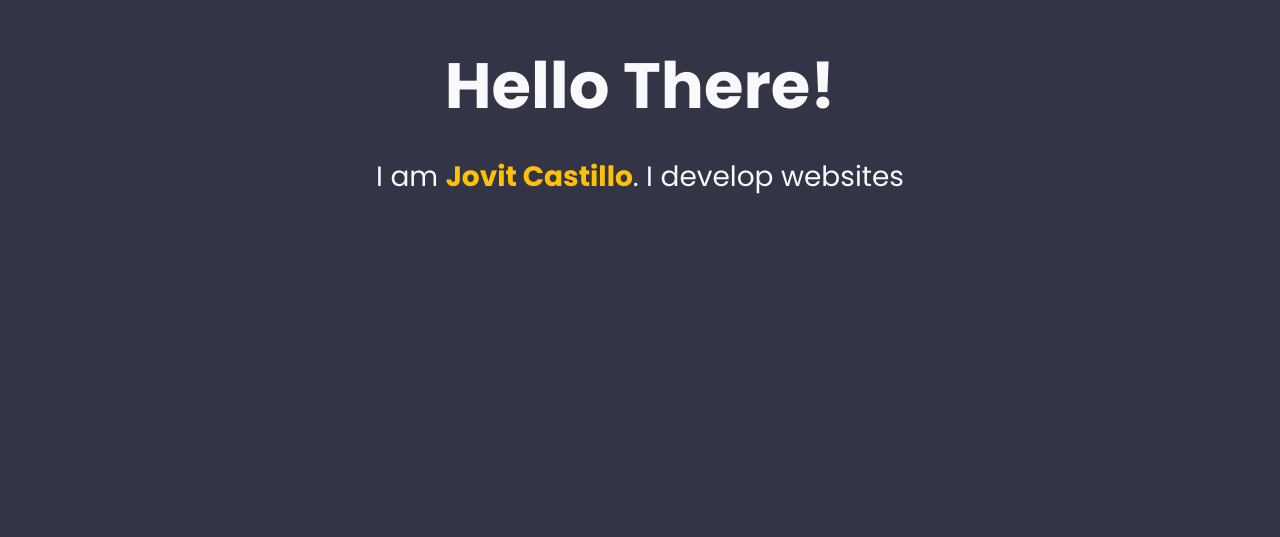
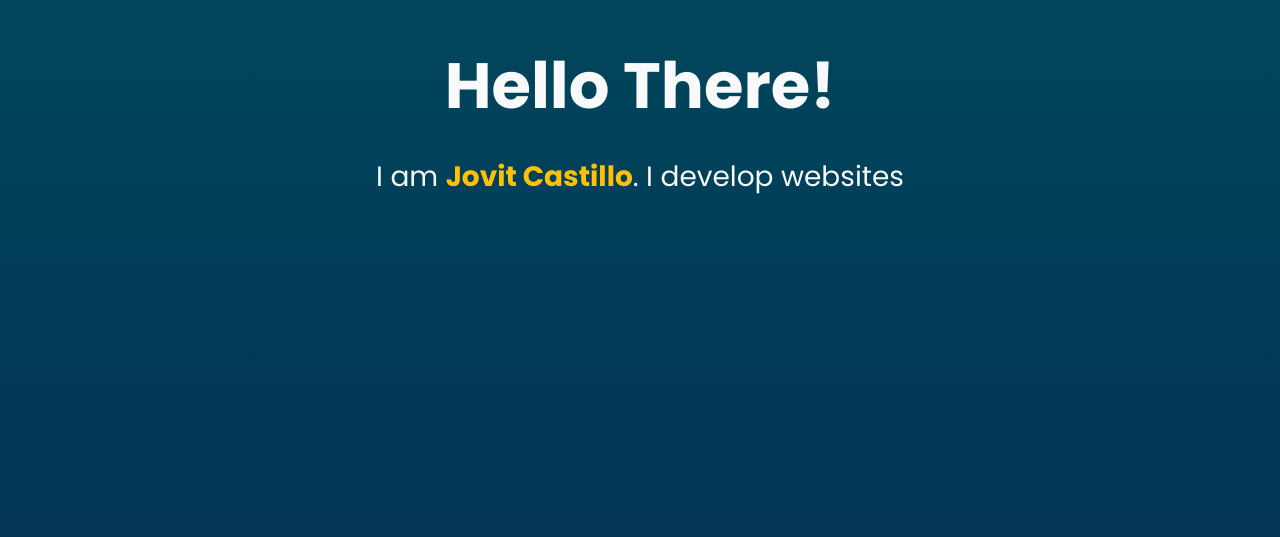
Before and after one commit to Jovitrycast/Portfolio, a React (Create React App) app: page / in a window 1280 px wide. Shown: the part 263-800 px from the top of the page. Built offline with nearby package versions, Linux system fonts and the light colour scheme.

Commit message:
changed main background added footer

```diff
--- a/src/pages/AboutMe/index.scss
+++ b/src/pages/AboutMe/index.scss
@@ -1,5 +1,4 @@
 .aboutMeWrapper{
-    background-color: #252532;
 
     .avatar {
         border-radius: 100%;
--- a/src/pages/Footer/index.jsx
+++ b/src/pages/Footer/index.jsx
@@ -1,6 +1,6 @@
 function index() {
   return (
-    <div className="p-2 text-center">Jovit S. Castillo &#169; 2022</div>
+    <div className="p-2 text-center text-light">Jovit S. Castillo &#169; 2022</div>
   )
 }
 
--- a/src/pages/Projects/index.scss
+++ b/src/pages/Projects/index.scss
@@ -1,3 +1,2 @@
 .projectsWrapper {
-    background-color: #252532;
 }
--- a/src/pages/home/index.scss
+++ b/src/pages/home/index.scss
@@ -2,7 +2,6 @@
 
 .homeWrapper{
     height: 100vh;
-    background-color: #333445;
 
     h1{
         font-size: 4rem;
--- a/src/pages/index.js
+++ b/src/pages/index.js
@@ -8,7 +8,7 @@ import Footer from './Footer'
 function App() {
 
 	return (
-		<div>
+		<div className='mainBG'>
 			<Home/>
 			<AboutMe/>
 			<Skills/>
--- a/src/pages/skills/index.scss
+++ b/src/pages/skills/index.scss
@@ -1,5 +1,4 @@
 .skillsWrapper{
-    background-color: #333445;
     .skills{
         list-style-type: none;
 
--- a/src/styles/main.scss
+++ b/src/styles/main.scss
@@ -3,7 +3,10 @@
 
 html,body {
     scroll-behavior: smooth;
-    background: #f6f6f6 !important;
     font-family: $font-primary !important;
     height: 100vh;
 }
+.mainBG{
+    background: rgb(0,12,42);
+    background: linear-gradient(0deg, rgba(0,12,42,1) 0%, rgba(3,40,82,1) 63%, rgba(0,79,94,1) 100%);
+}
```
